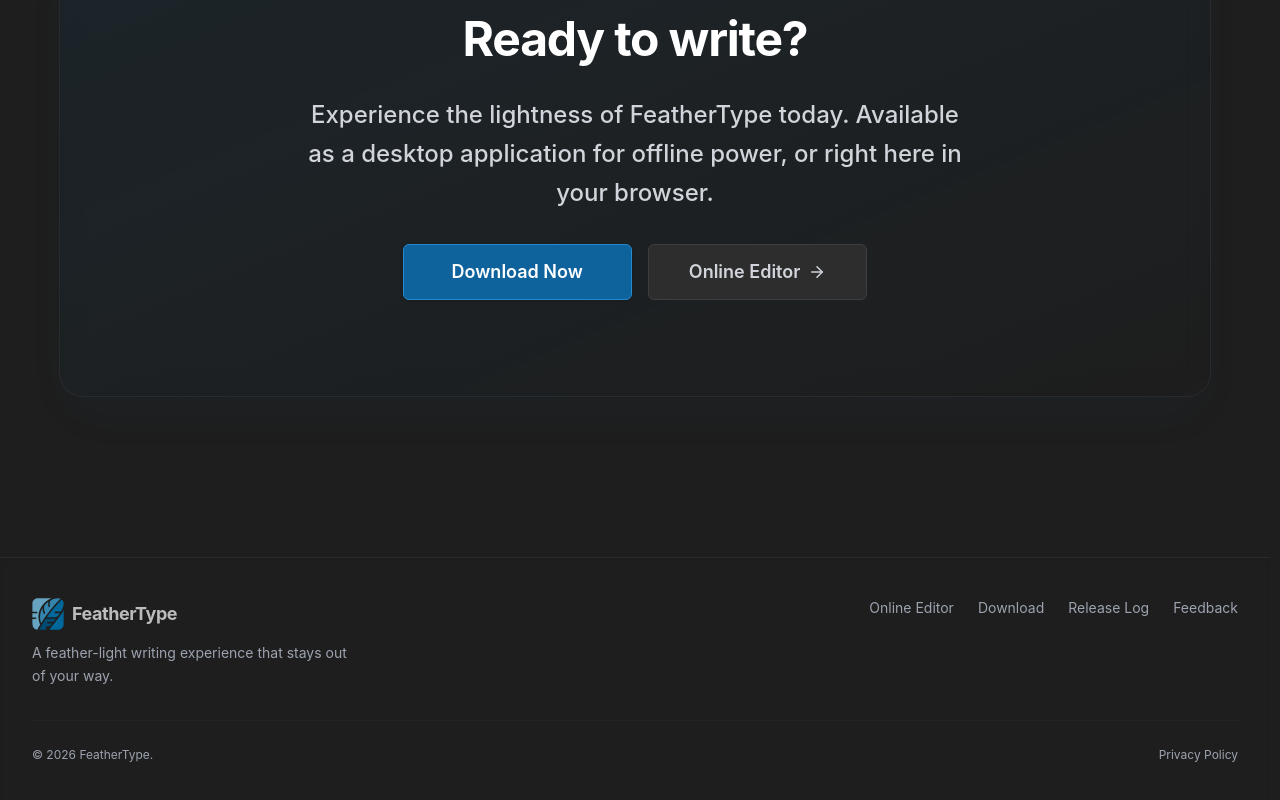
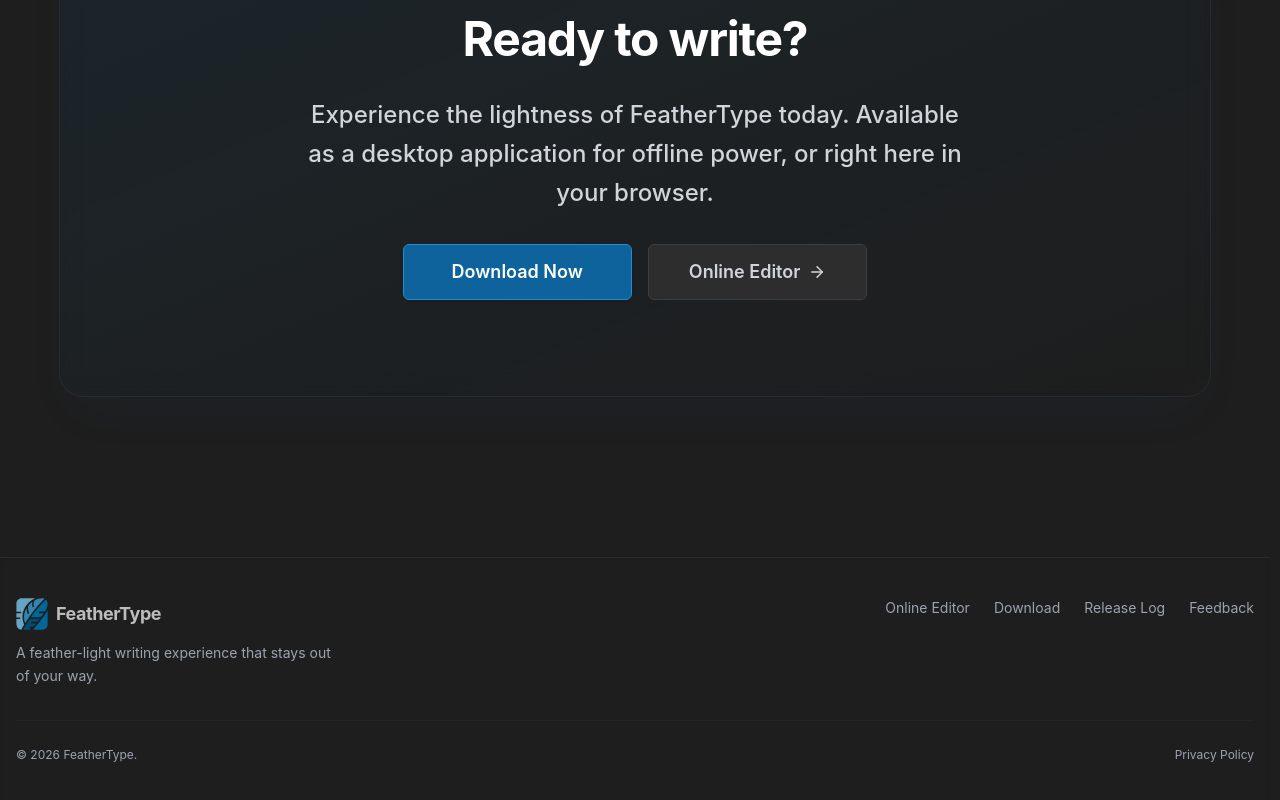
Before and after one commit to wahdanz1/feathertype, a React (Vite) app: page / in a window 1280 px wide. Shown: the part 2394-3194 px from the top of the page. Built offline with nearby package versions, Linux system fonts and the light colour scheme.

Commit message:
make footer full-width

```diff
--- a/src/components/layout/Footer.tsx
+++ b/src/components/layout/Footer.tsx
@@ -1,12 +1,11 @@
 import { Link } from 'react-router-dom';
-import { Stack, Flex, Container } from '../ui/Layout';
+import { Stack, Flex } from '../ui/Layout';
 import { BrandLogo } from '../ui/BrandLogo';
 import { APP_NAME } from '../../config';
 
 export function Footer() {
   return (
     <footer className="border-t border-border/40 bg-editor-bg py-10 px-4 shadow-inner">
-      <Container>
       <Flex gap={8} className="flex-col md:flex-row md:items-start md:justify-between">
         <Stack gap={3} className="items-center md:items-start">
           <BrandLogo />
@@ -29,7 +28,6 @@
           Privacy Policy
         </Link>
       </Flex>
-      </Container>
     </footer>
   );
 }
```
Lines whose indentation alone changed are shown as unchanged.
